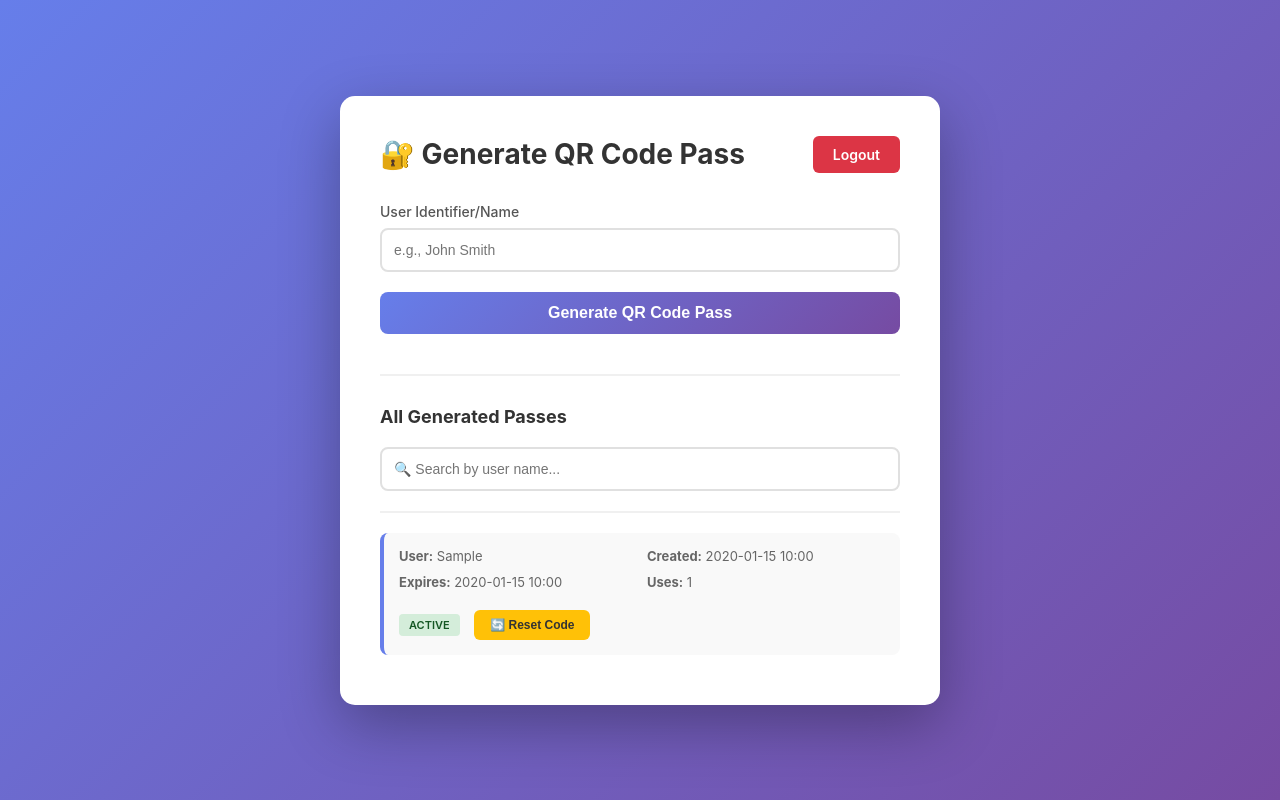
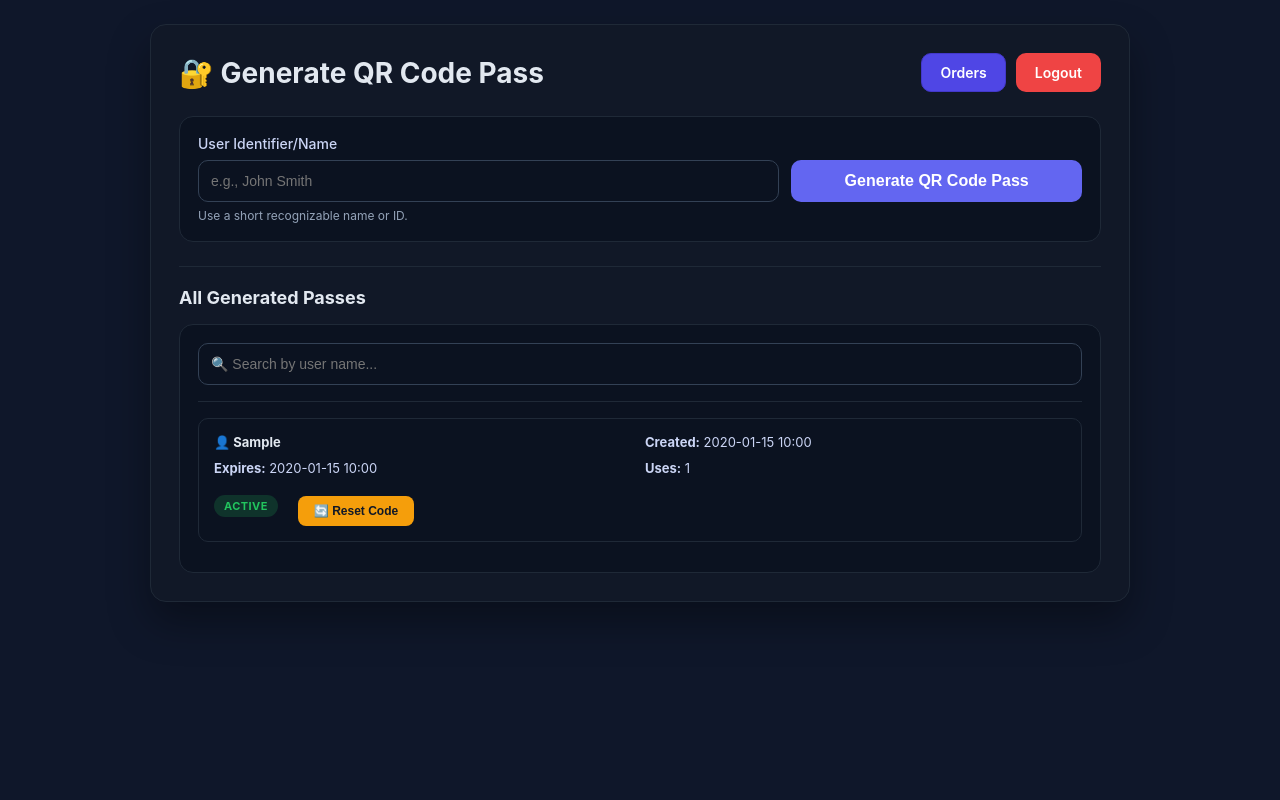
Before and after one commit to BrMaster/Bufet-Web, a Django app: page /generate-qr/ in a window 1280 px wide. Run offline with Django 5.2, Linux system fonts and the light colour scheme; a user stored in the database is signed in; tables that the repository leaves empty hold one stand-in row (values such as "Sample post").

Commit message:
Added orders page for admin users to view and manage orders.

```diff
--- a/bufet_project/urls.py
+++ b/bufet_project/urls.py
@@ -16,11 +16,13 @@ Including another URLconf
 """
 from django.contrib import admin
 from django.urls import include, path
+from main import views as main_views
 from django.conf import settings
 from django.conf.urls.static import static
 
 urlpatterns = [
     path('', include('main.urls')),
+    path('admin/generate-qr/', main_views.generate_qr, name='admin_generate_qr'),
     path('admin/', admin.site.urls),
 ]
 
--- a/main/urls.py
+++ b/main/urls.py
@@ -15,4 +15,5 @@ urlpatterns = [
     path('payments/stripe-cancel/', views.stripe_cancel, name='stripe_cancel'),
     path('payment-error/', views.payment_error, name='payment_error'),
     path('generate-qr/', views.generate_qr, name='generate_qr'),
+    path('admin/orders/', views.admin_orders, name='admin_orders'),
 ]
--- a/main/views.py
+++ b/main/views.py
@@ -1,6 +1,7 @@
 from django.shortcuts import render, redirect
 from django.http import JsonResponse
 from django.db import transaction
+from django.db.models import Sum
 from django.conf import settings
 from django.views.decorators.http import require_http_methods
 from django.views.decorators.csrf import csrf_exempt
@@ -471,3 +472,43 @@ def generate_qr(request):
 		'passes': all_passes,
 		'search_query': search_query
 	})
+
+
+def admin_orders(request):
+	"""Admin-only orders panel"""
+	if not request.user.is_staff:
+		return render(request, 'admin_only.html', status=403)
+
+	status_filter = request.GET.get('status', '').strip()
+	payment_filter = request.GET.get('payment', '').strip()
+	search_query = request.GET.get('search', '').strip()
+
+	orders = Order.objects.all().prefetch_related('items', 'items__food_item')
+	if status_filter:
+		orders = orders.filter(status=status_filter)
+	if payment_filter:
+		orders = orders.filter(payment_status=payment_filter)
+	if search_query:
+		if search_query.isdigit():
+			orders = orders.filter(id=int(search_query))
+		else:
+			orders = orders.filter(user_identifier__icontains=search_query)
+
+	orders = orders.order_by('-created_at')
+
+	all_orders = Order.objects.all()
+	paid_total = all_orders.filter(payment_status='paid').aggregate(total=Sum('total_amount'))['total'] or Decimal('0.00')
+	pending_count = all_orders.filter(payment_status='pending').count()
+	paid_count = all_orders.filter(payment_status='paid').count()
+
+	context = {
+		'orders': orders,
+		'status_filter': status_filter,
+		'payment_filter': payment_filter,
+		'search_query': search_query,
+		'paid_total': paid_total,
+		'pending_count': pending_count,
+		'paid_count': paid_count,
+		'payment_statuses': Order.PAYMENT_STATUSES,
+	}
+	return render(request, 'admin_orders.html', context)
--- a/templates/qr_generator.html
+++ b/templates/qr_generator.html
@@ -12,23 +12,30 @@
         }
         body {
             font-family: -apple-system, BlinkMacSystemFont, 'Segoe UI', 'Roboto', sans-serif;
-            background: linear-gradient(135deg, #667eea 0%, #764ba2 100%);
+            background: #0f172a;
             min-height: 100vh;
-            padding: 20px;
-            display: flex;
-            align-items: center;
-            justify-content: center;
+            padding: 24px;
+            color: #e2e8f0;
         }
         .container {
-            background: white;
-            border-radius: 15px;
-            box-shadow: 0 20px 60px rgba(0, 0, 0, 0.3);
-            max-width: 600px;
+            background: #111827;
+            border-radius: 16px;
+            border: 1px solid #1f2937;
+            box-shadow: 0 20px 40px rgba(0, 0, 0, 0.35);
+            max-width: 980px;
             width: 100%;
-            padding: 40px;
+            margin: 0 auto;
+            padding: 28px;
+        }
+        .panel {
+            background: #0b1220;
+            border: 1px solid #1f2937;
+            border-radius: 14px;
+            padding: 18px;
+            margin-top: 16px;
         }
         h1 {
-            color: #333;
+            color: #e2e8f0;
             margin: 0;
             font-size: 28px;
         }
@@ -36,30 +43,47 @@
             display: flex;
             justify-content: space-between;
             align-items: center;
-            margin-bottom: 30px;
+            margin-bottom: 24px;
+            gap: 12px;
         }
-        .logout-btn {
-            padding: 10px 20px;
-            background: #dc3545;
+        .header-actions {
+            display: flex;
+            gap: 10px;
+        }
+        .logout-btn,
+        .secondary-btn {
+            padding: 10px 18px;
             color: white;
             text-decoration: none;
-            border-radius: 6px;
+            border-radius: 10px;
             font-size: 14px;
             font-weight: 600;
             transition: background 0.2s, transform 0.2s;
             white-space: nowrap;
+            border: 1px solid transparent;
+        }
+        .secondary-btn {
+            background: #4f46e5;
+            border-color: #4338ca;
+        }
+        .secondary-btn:hover {
+            background: #4338ca;
+            transform: translateY(-2px);
+        }
+        .logout-btn {
+            background: #ef4444;
         }
         .logout-btn:hover {
-            background: #c82333;
+            background: #dc2626;
             transform: translateY(-2px);
         }
         .form-group {
-            margin-bottom: 20px;
+            margin-bottom: 0;
         }
         label {
             display: block;
             margin-bottom: 8px;
-            color: #555;
+            color: #cbd5f5;
             font-weight: 500;
             font-size: 14px;
         }
@@ -67,125 +91,163 @@
         input[type="number"] {
             width: 100%;
             padding: 12px;
-            border: 2px solid #e0e0e0;
-            border-radius: 8px;
+            border: 1px solid #334155;
+            border-radius: 10px;
             font-size: 14px;
             transition: border-color 0.3s;
+            background: #0b1220;
+            color: #e2e8f0;
         }
         input[type="text"]:focus,
         input[type="number"]:focus {
             outline: none;
-            border-color: #667eea;
+            border-color: #6366f1;
         }
         button {
             width: 100%;
             padding: 12px;
-            background: linear-gradient(135deg, #667eea 0%, #764ba2 100%);
+            background: #6366f1;
             color: white;
             border: none;
-            border-radius: 8px;
+            border-radius: 10px;
             font-size: 16px;
             font-weight: 600;
             cursor: pointer;
-            transition: transform 0.2s;
+            transition: transform 0.2s, background 0.2s;
         }
         button:hover {
             transform: translateY(-2px);
+            background: #4f46e5;
         }
         button:active {
             transform: translateY(0);
         }
+        .grid-two {
+            display: grid;
+            grid-template-columns: 2fr 1fr;
+            gap: 12px;
+            align-items: center;
+        }
+        .form-row {
+            display: grid;
+            grid-template-columns: 2fr 1fr;
+            gap: 12px;
+            align-items: center;
+        }
+        .helper-text {
+            font-size: 12px;
+            color: #94a3b8;
+            margin-top: 6px;
+        }
         .passes-section {
-            margin-top: 40px;
-            border-top: 2px solid #f0f0f0;
-            padding-top: 30px;
+            margin-top: 24px;
+            border-top: 1px solid #1f2937;
+            padding-top: 20px;
         }
         .passes-section h2 {
-            color: #333;
+            color: #e2e8f0;
             font-size: 18px;
-            margin-bottom: 20px;
+            margin-bottom: 12px;
         }
         .pass-item {
-            background: #f9f9f9;
+            background: #0b1220;
             padding: 15px;
-            border-radius: 8px;
-            margin-bottom: 10px;
-            border-left: 4px solid #667eea;
+            border-radius: 10px;
+            margin-bottom: 12px;
+            border-left: 4px solid #6366f1;
+            border: 1px solid #1f2937;
         }
         .pass-info {
             display: grid;
             grid-template-columns: 1fr 1fr;
             gap: 10px;
             font-size: 13px;
-            color: #666;
+            color: #cbd5f5;
+        }
+        .pass-user {
+            font-weight: 700;
+            color: #e2e8f0;
         }
         .pass-status {
-            display: inline-block;
+            display: inline-flex;
+            align-items: center;
             padding: 4px 10px;
-            border-radius: 4px;
+            border-radius: 999px;
             font-size: 11px;
-            font-weight: 600;
+            font-weight: 700;
             text-transform: uppercase;
+            letter-spacing: 0.04em;
         }
         .status-active {
-            background: #d4edda;
-            color: #155724;
+            background: rgba(34, 197, 94, 0.18);
+            color: #22c55e;
         }
         .status-inactive {
-            background: #f8d7da;
-            color: #721c24;
+            background: rgba(239, 68, 68, 0.18);
+            color: #ef4444;
         }
         .no-passes {
             text-align: center;
-            color: #999;
+            color: #94a3b8;
             padding: 20px;
             font-style: italic;
         }
         .btn-reset {
             padding: 8px 16px;
-            background: #ffc107;
-            color: #333;
+            background: #f59e0b;
+            color: #111827;
             border: none;
-            border-radius: 6px;
+            border-radius: 8px;
             font-size: 12px;
-            font-weight: 600;
+            font-weight: 700;
             cursor: pointer;
             margin-top: 10px;
             transition: transform 0.2s, background 0.2s;
         }
         .btn-reset:hover {
-            background: #ffb300;
+            background: #fbbf24;
             transform: translateY(-1px);
         }
         .error-message {
-            background: #f8d7da;
-            color: #721c24;
+            background: rgba(239, 68, 68, 0.18);
+            color: #fecaca;
             padding: 12px;
-            border-radius: 6px;
+            border-radius: 10px;
             margin-bottom: 20px;
-            border-left: 4px solid #dc3545;
+            border-left: 4px solid #ef4444;
         }
         .search-box {
-            margin-bottom: 20px;
-            padding-bottom: 20px;
-            border-bottom: 2px solid #f0f0f0;
+            margin-bottom: 16px;
+            padding-bottom: 16px;
+            border-bottom: 1px solid #1f2937;
         }
         .search-box input {
             width: 100%;
             padding: 12px;
-            border: 2px solid #e0e0e0;
-            border-radius: 8px;
+            border: 1px solid #334155;
+            border-radius: 10px;
             font-size: 14px;
+            background: #0b1220;
+            color: #e2e8f0;
         }
         .search-box input:focus {
             outline: none;
-            border-color: #667eea;
+            border-color: #6366f1;
         }
         .search-results-info {
             font-size: 13px;
-            color: #666;
+            color: #94a3b8;
             margin-bottom: 15px;
             font-style: italic;
+        }
+        @media (max-width: 800px) {
+            .grid-two {
+                grid-template-columns: 1fr;
+            }
+            .header {
+                flex-direction: column;
+                align-items: flex-start;
+            }
         }
     </style>
 </head>
@@ -193,7 +255,10 @@
     <div class="container">
         <div class="header">
             <h1>🔐 Generate QR Code Pass</h1>
+            <div class="header-actions">
+                <a href="/admin/orders/" class="secondary-btn">Orders</a>
                 <a href="/admin-logout/" class="logout-btn">Logout</a>
+            </div>
         </div>
 
         {% if error %}
@@ -202,21 +267,25 @@
         </div>
         {% endif %}
 
+        <div class="panel">
             <form method="POST">
                 {% csrf_token %}
-
                 <div class="form-group">
                     <label for="user_identifier">User Identifier/Name</label>
+                    <div class="form-row">
                         <input type="text" id="user_identifier" name="user_identifier" required placeholder="e.g., John Smith">
+                        <button type="submit">Generate QR Code Pass</button>
                     </div>
-
-            <button type="submit">Generate QR Code Pass</button>
+                    <div class="helper-text">Use a short recognizable name or ID.</div>
+                </div>
             </form>
+        </div>
 
         {% if passes %}
         <div class="passes-section">
             <h2>All Generated Passes</h2>
 
+            <div class="panel">
                 <div class="search-box">
                     <form method="GET">
                         <input
@@ -229,16 +298,14 @@
                     </form>
                     {% if search_query %}
                     <div class="search-results-info">
-                    Showing results for "{{ search_query }}" - <a href="/generate-qr/" style="color: #667eea;">Clear search</a>
+                        Showing results for "{{ search_query }}" - <a href="/generate-qr/" style="color: #818cf8;">Clear search</a>
                     </div>
                     {% endif %}
                 </div>
             {% for pass in passes %}
             <div class="pass-item">
                 <div class="pass-info">
-                    <div>
-                        <strong>User:</strong> {{ pass.user_identifier }}
-                    </div>
+                    <div class="pass-user">👤 {{ pass.user_identifier }}</div>
                     <div>
                         <strong>Created:</strong> {{ pass.created_at|date:"Y-m-d H:i" }}
                     </div>
@@ -249,7 +316,7 @@
                         <strong>Uses:</strong> {{ pass.use_count }}
                     </div>
                 </div>
-                <div style="margin-top: 10px;">
+                <div style="margin-top: 10px; display: flex; align-items: center; gap: 10px;">
                     {% if pass.is_active %}
                         <span class="pass-status status-active">Active</span>
                     {% else %}
@@ -267,10 +334,12 @@
             </div>
             {% endfor %}
             </div>
+        </div>
         {% else %}
         <div class="passes-section">
             <h2>All Generated Passes</h2>
 
+            <div class="panel">
                 <div class="search-box">
                     <form method="GET">
                         <input
@@ -289,6 +358,7 @@
             <div class="no-passes">No passes generated yet</div>
             {% endif %}
             </div>
+        </div>
         {% endif %}
     </div>
 
@@ -303,7 +373,7 @@
                     let visibleCount = 0;
 
                     passItems.forEach(function(item) {
-                        const userName = item.querySelector('.pass-info div:first-child').textContent.toLowerCase();
+                        const userName = item.querySelector('.pass-user').textContent.toLowerCase();
                         if (userName.includes(searchTerm)) {
                             item.style.display = '';
                             visibleCount++;
```
Also changed, not shown: templates/admin_orders.html (added, +276 -0 lines). Lines whose indentation alone changed are shown as unchanged.
